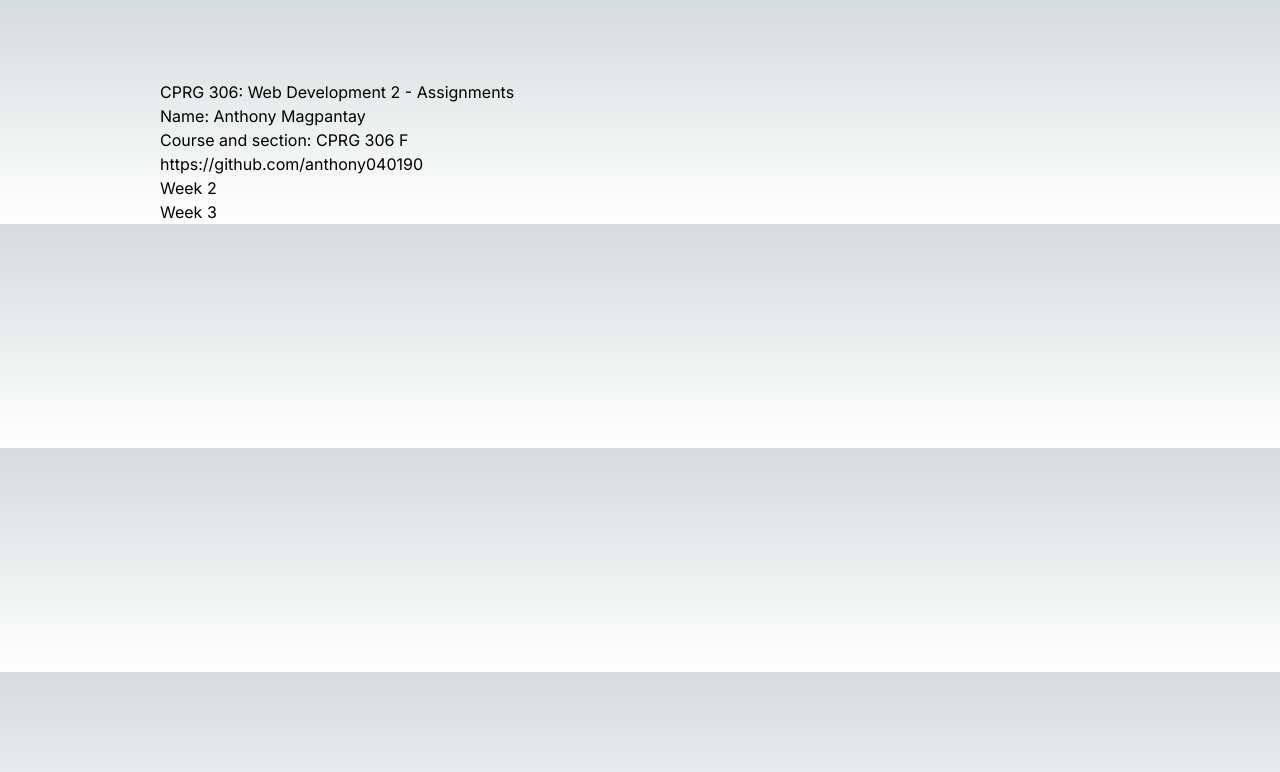
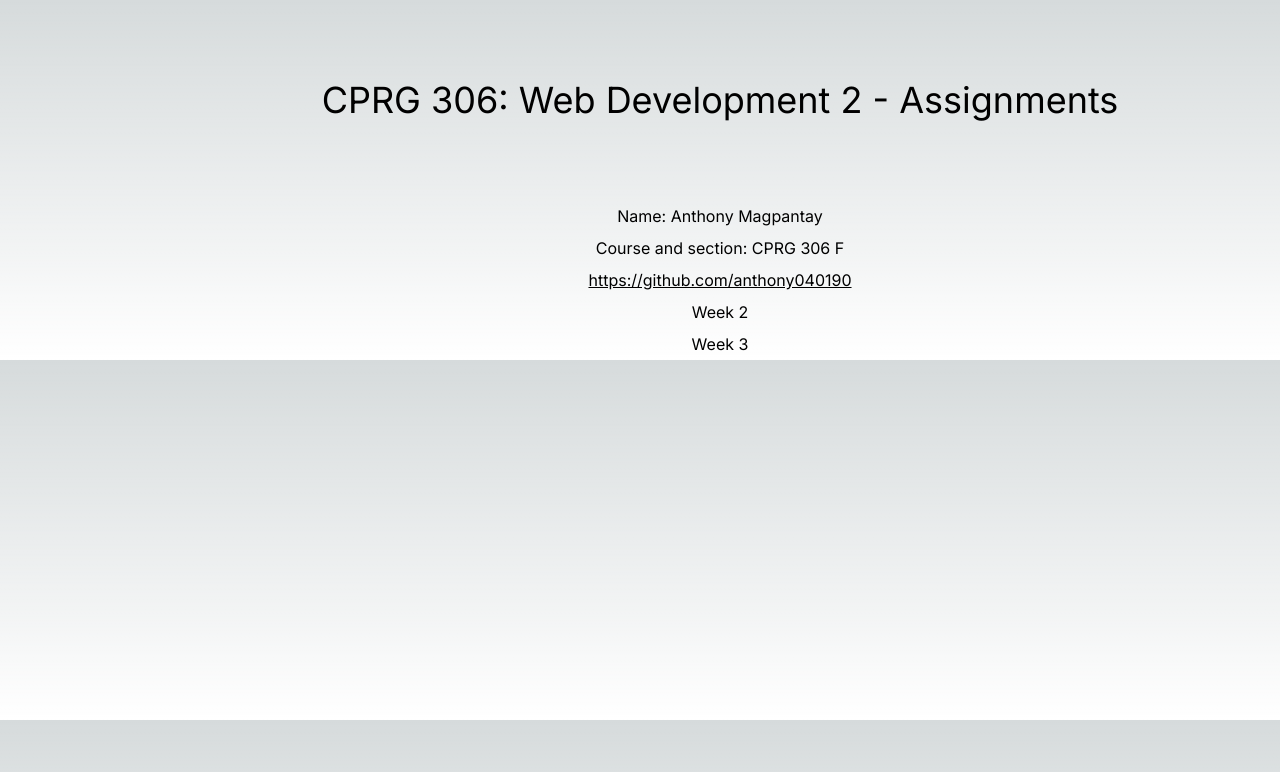
Before and after one commit to anthony040190/cprg306-assignments, a Next.js app: page / in a window 1280 px wide. Shown: the top 772 px of the page. Built offline with nearby package versions, Linux system fonts and the light colour scheme.

Commit message:
Put some styling

```diff
--- a/app/page.js
+++ b/app/page.js
@@ -4,17 +4,12 @@
 export default function Home() {
   return (
     <div className='container-fluid ml-40 mt-20'>
-      <p className='h1'>CPRG 306: Web Development 2 - Assignments</p>
-      <StudentInfo />
-      <Link href="/week2/">
-        Week 2
-      </Link>
-
-      <br />
-
-      <Link href="/week3/">
-        Week 3
-      </Link>
+      <p className='text-4xl text-center'>CPRG 306: Web Development 2 - Assignments</p>
+      <div className='text-center mt-20'>
+        <p><StudentInfo /></p>
+        <p className='py-1'><Link href="/week2/">Week 2</Link></p>
+        <p className='py-1'><Link href="/week3/">Week 3</Link></p>
+      </div>
     </div>
   );
 }
--- a/app/student-info.js
+++ b/app/student-info.js
@@ -3,21 +3,15 @@
 export default function StudentInfo() {
     return (
         <div>
-            <div>
-                <p>Name: Anthony Magpantay</p>
-            </div>
+            <p className="py-1">Name: Anthony Magpantay</p>
 
-            <div>
-                <p>Course and section: CPRG 306 F</p>
-            </div>
+            <p className="py-1">Course and section: CPRG 306 F</p>
 
-            <div>
-                <p>
-                    <Link href="https://github.com/anthony040190">
-                        https://github.com/anthony040190
-                    </Link>
-                </p>
-            </div>
+            <p className="py-1">
+                <Link href="https://github.com/anthony040190" className="underline" target="_blank">
+                    https://github.com/anthony040190
+                </Link>
+            </p>
         </div>
     );
 }
```
